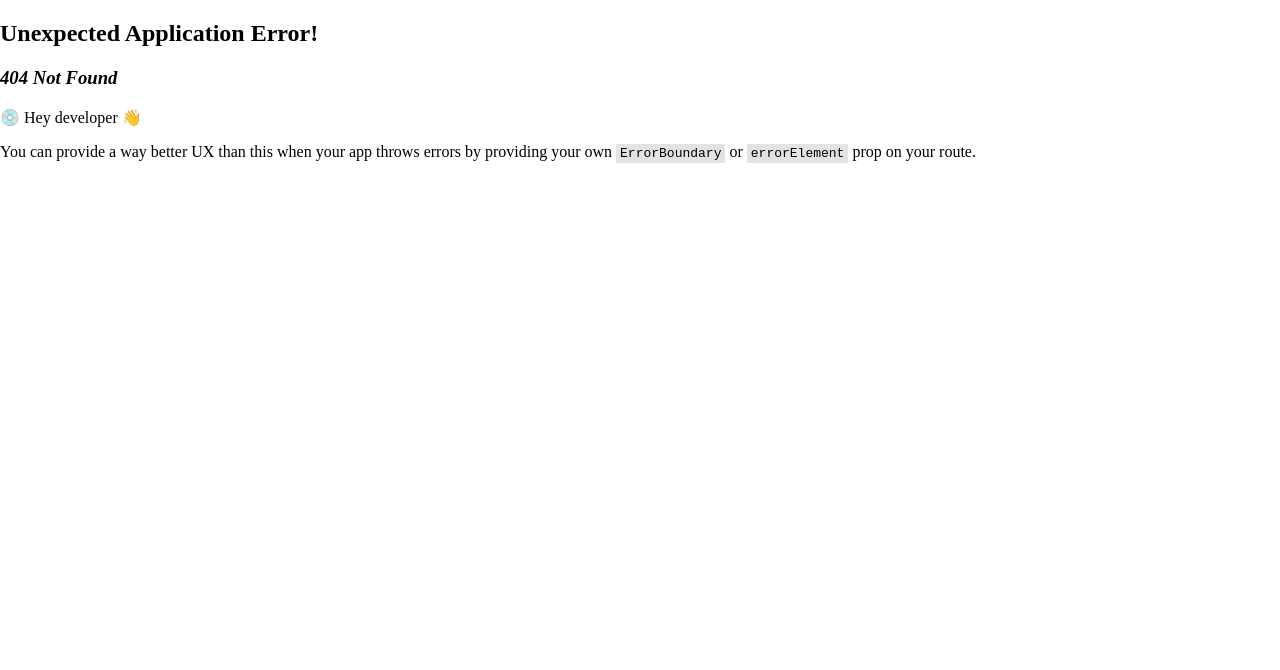
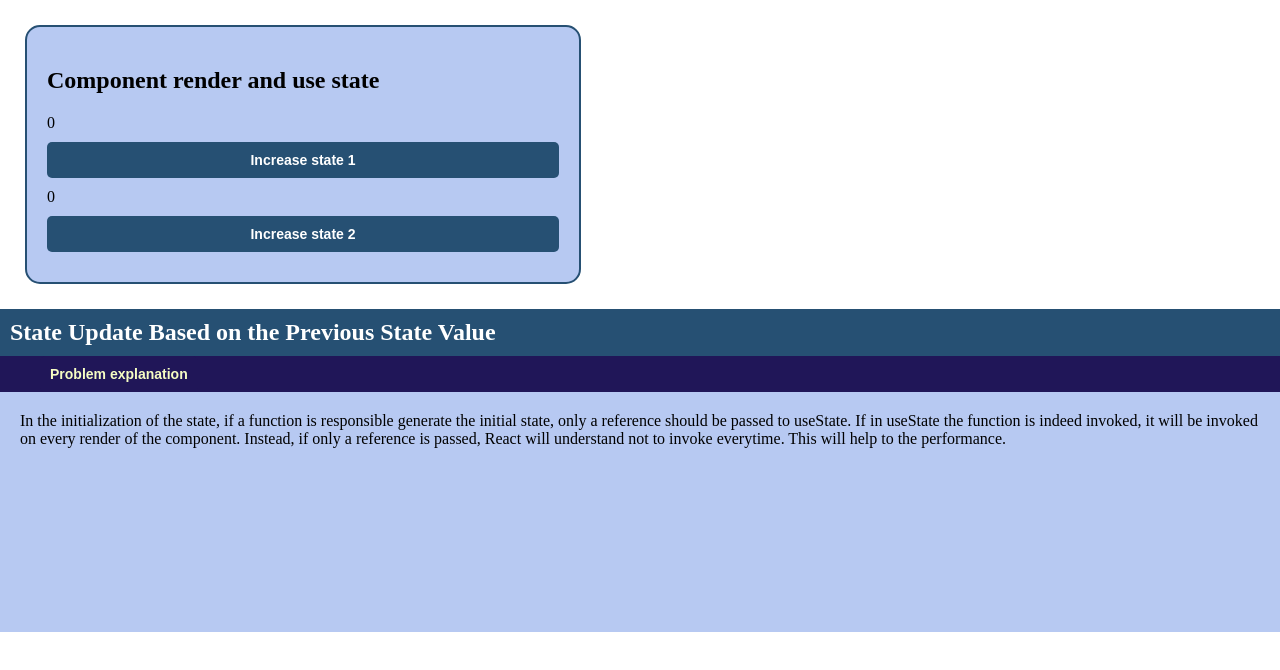
Before and after one commit to EMinasian/react-hands-on, a React (Vite) app: page /usestate-initial-render in a window 1280 px wide. Before the commit this address had no page. Shown: the top 670 px of the page. Built offline with nearby package versions, Linux system fonts and the light colour scheme.

Commit message:
feat: initial render and use state

```diff
--- a/src/main.jsx
+++ b/src/main.jsx
@@ -8,6 +8,7 @@ import VanillaCSSNotScoping from "./routes/VanillaCSSNotScoping";
 import StylingSolutions from "./routes/StylingSolutions";
 import StyledComponents from "./routes/StyledComponents";
 import UseStateVsUseRef from "./routes/UseRefVsUseState/UseStateVsUseRef";
+import UseStateInitialRender from "./routes/UseStateInitialRender/UseStateInitialRender";
 
 const router = createBrowserRouter([
   { path: "/", element: <StartPage /> },
@@ -17,6 +18,7 @@ const router = createBrowserRouter([
   { path: "/styling-solutions", element: <StylingSolutions /> },
   { path: "/styled-components", element: <StyledComponents /> },
   { path: "/usestate-vs-useref", element: <UseStateVsUseRef /> },
+  { path: "/usestate-initial-render", element: <UseStateInitialRender /> },
 ]);
 
 ReactDOM.createRoot(document.getElementById("root")).render(
--- a/src/routes/StartPage/listData.json
+++ b/src/routes/StartPage/listData.json
@@ -28,5 +28,10 @@
         "id": "5",
         "title": "Hooks: useState vs. useRef",
         "linkTo": "/usestate-vs-useref"
+    },
+    {
+        "id": "6",
+        "title": "UseState in Page Renders (Initial)",
+        "linkTo": "/usestate-initial-render"
     }
 ]
--- /dev/null
+++ b/src/routes/UseStateInitialRender/UseStateInitialRender.jsx
@@ -0,0 +1,33 @@
+import { useState } from "react"
+import DisplaySection from "../../components/DisplaySection"
+import ExplanationSection from "../../components/ExplanationSection"
+import explanation from "./explanation.json"
+
+export default function UseStateInitialRender() {
+
+  function init1() {
+    console.log('function init 1 called')
+    return 0
+  }
+
+  function init2() {
+    console.log('function init 2 called')
+    return 0
+  }
+
+  const [state1, setState1] = useState(init1())
+  const [state2, setState2] = useState(init2)
+
+  return (
+    <>
+      <DisplaySection heading="Component render and use state" >
+        <span>{state1}</span>
+        <button onClick={() => { setState1(prev => prev + 1) }}>Increase state 1</button>
+        <span>{state2}</span>
+        <button onClick={() => { setState2(prev => prev + 1) }}>Increase state 2</button>
+      </DisplaySection>
+      <ExplanationSection explanation={explanation} />
+    </>
+
+  )
+}
--- /dev/null
+++ b/src/routes/UseStateInitialRender/explanation.json
@@ -0,0 +1,10 @@
+{
+  "title": "State Update Based on the Previous State Value",
+  "description": [
+    {
+      "block": 0,
+      "heading": "Problem explanation",
+      "text": "In the initialization of the state, if a function is responsible generate the initial state, only a reference should be passed to useState. If in useState the function is indeed invoked, it will be invoked on every render of the component. Instead, if only a reference is passed, React will understand not to invoke everytime. This will help to the performance."
+    }
+  ]
+}
--- /dev/null
+++ b/src/routes/UseStateInitialRender/index.js
@@ -0,0 +1 @@
+export * from './UseStateInitialRender'
```
